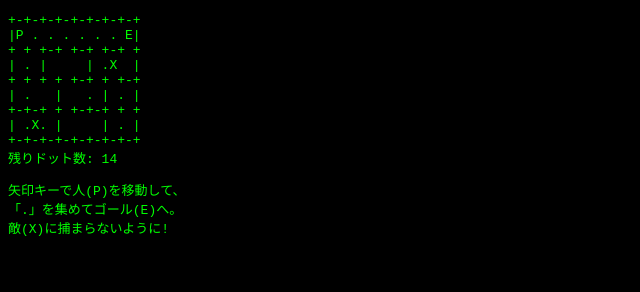
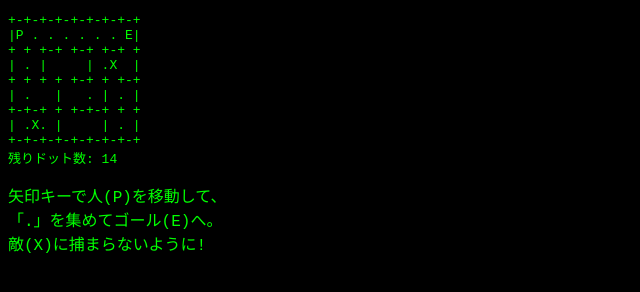
Before and after one commit to GH-satoshi/ascii-dot-eat, a plain HTML site: page index.html in a window 1280 px wide. Shown: the whole page, without its empty margins (0-640 px from the left). Drawn offline with Linux system fonts and the light colour scheme.

Commit message:
Update index.html

```diff
--- a/index.html
+++ b/index.html
@@ -6,7 +6,7 @@
     <title>ASCII DOT EAT GAME</title>
     <style>
         body {
-            font-family: monospace;
+            font-family: 'Orbitron', monospace;
             background-color: #000000;
             color: #00ff00;
         }
```
